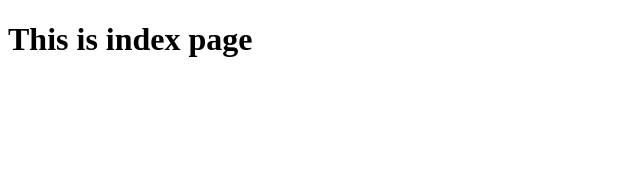
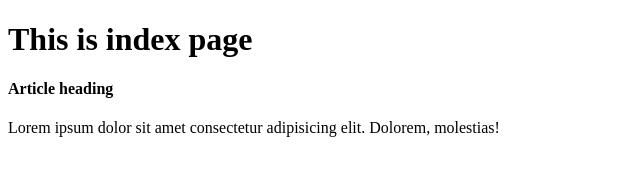
Before and after one commit to Devsantoshkumar/gittutorial, a plain HTML site: page index.html in a window 1280 px wide. Shown: the whole page, without its empty margins (0-640 px from the left). Drawn offline with Linux system fonts and the light colour scheme.

Commit message:
adding some code in the index page

```diff
--- a/index.html
+++ b/index.html
@@ -9,5 +9,10 @@
 
     <h1>This is index page</h1>
 
+    <section>
+        <h4>Article heading</h4>
+        <p>Lorem ipsum dolor sit amet consectetur adipisicing elit. Dolorem, molestias!</p>
+    </section>
+
 </body>
 </html>
```
